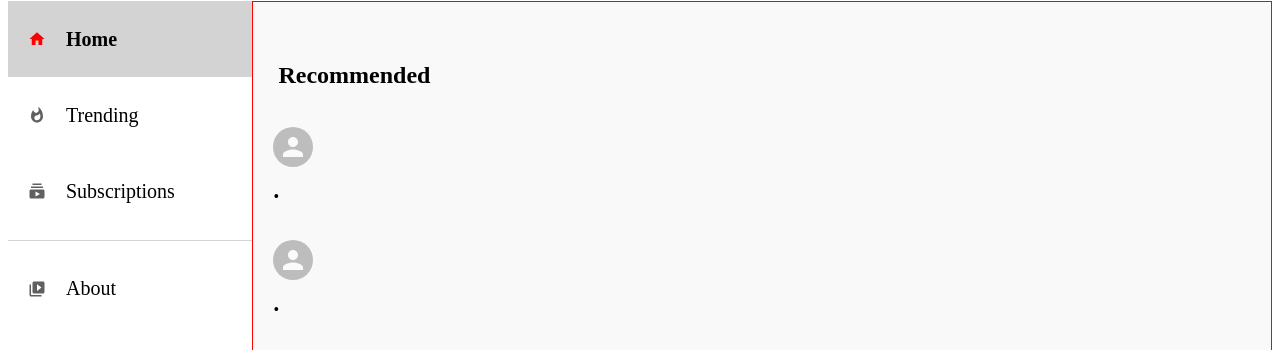
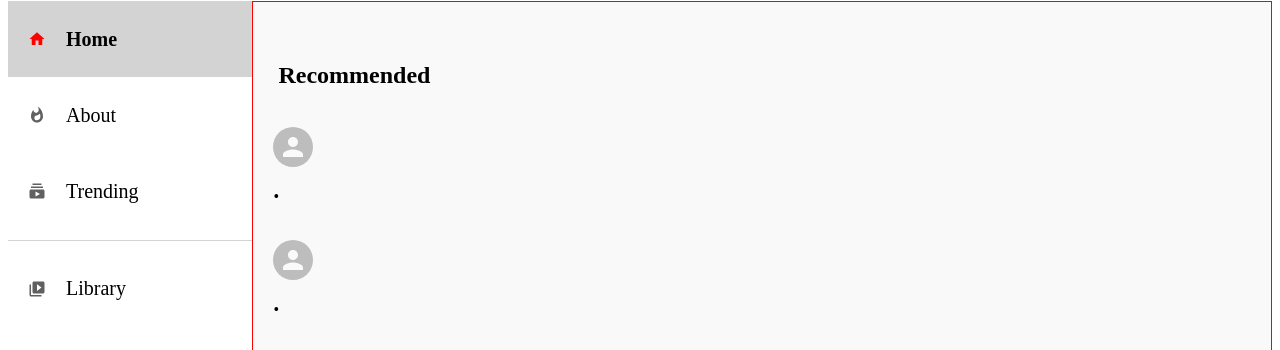
Before and after one commit to sreeves07/Pursuit-Youtube-Clone, a React (Create React App) app: page / in a window 1280 px wide. Shown: the part 87-437 px from the top of the page. Built offline with nearby package versions, Linux system fonts and the light colour scheme; the HTML template or start-up script is replaced by a standard one.

Commit message:
sidebar updated with about and trending

```diff
--- a/src/Components/Sidebar.js
+++ b/src/Components/Sidebar.js
@@ -18,11 +18,11 @@ const Sidebar = () => {
     return (
         <div className='sidebar'>
             <SideBarRow selected Icon={HomeIcon} title="Home" />
-            <SideBarRow Icon={WhatshotIcon} title="Trending" />
-            <SideBarRow Icon={SubscriptionIcon} title="Subscriptions" />
+            <SideBarRow Icon={WhatshotIcon} title="About" />
+            <SideBarRow Icon={SubscriptionIcon} title="Trending" />
             <hr />
 
-            <SideBarRow Icon={VideoLibraryIcon} title="About" />
+            <SideBarRow Icon={VideoLibraryIcon} title="Library" />
             <SideBarRow Icon={HistoryIcon} title="History" />
             <SideBarRow Icon={OndemandIcon} title="Your Videos" />
             <SideBarRow Icon={WatchLaterIcon} title="Watch Later" />
```
